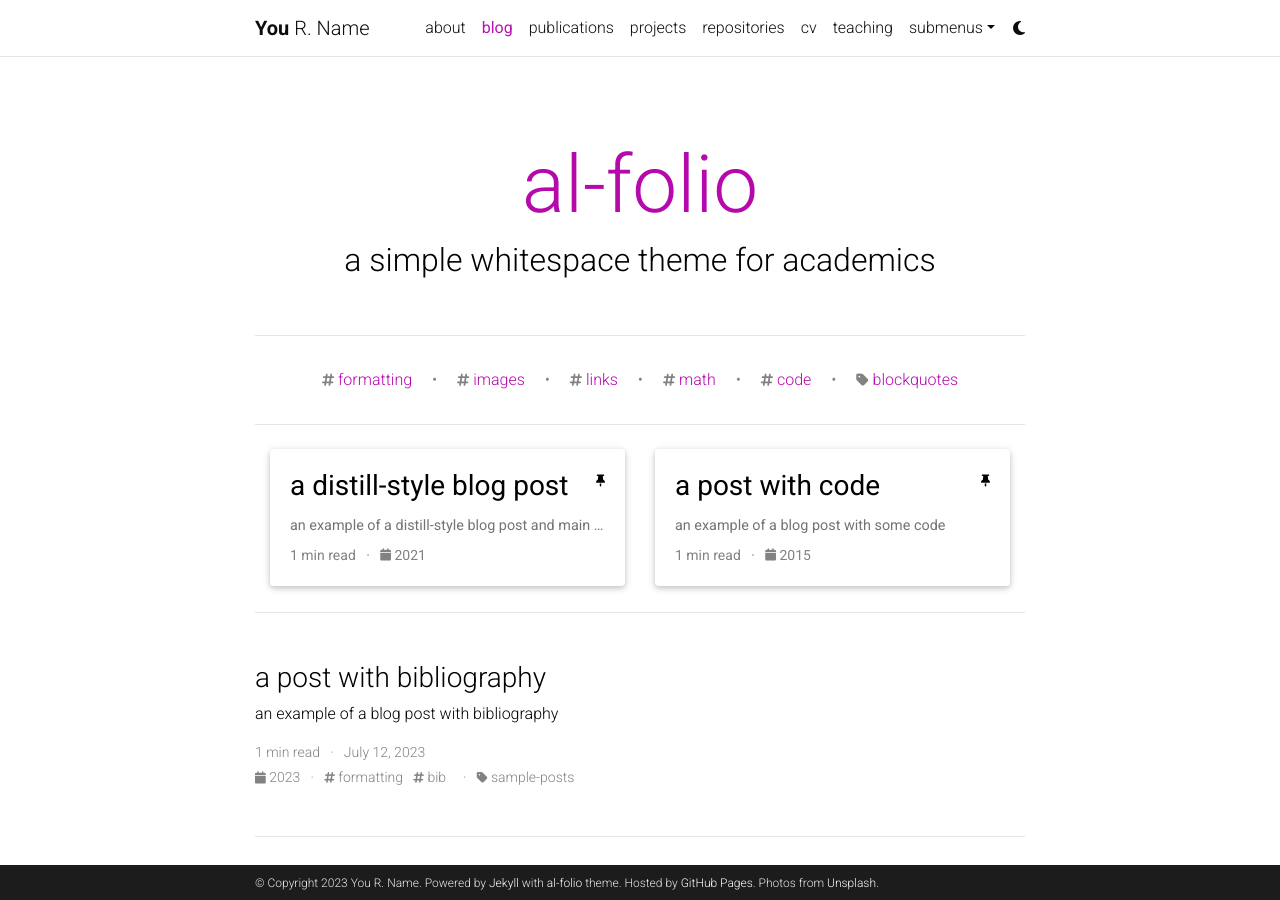
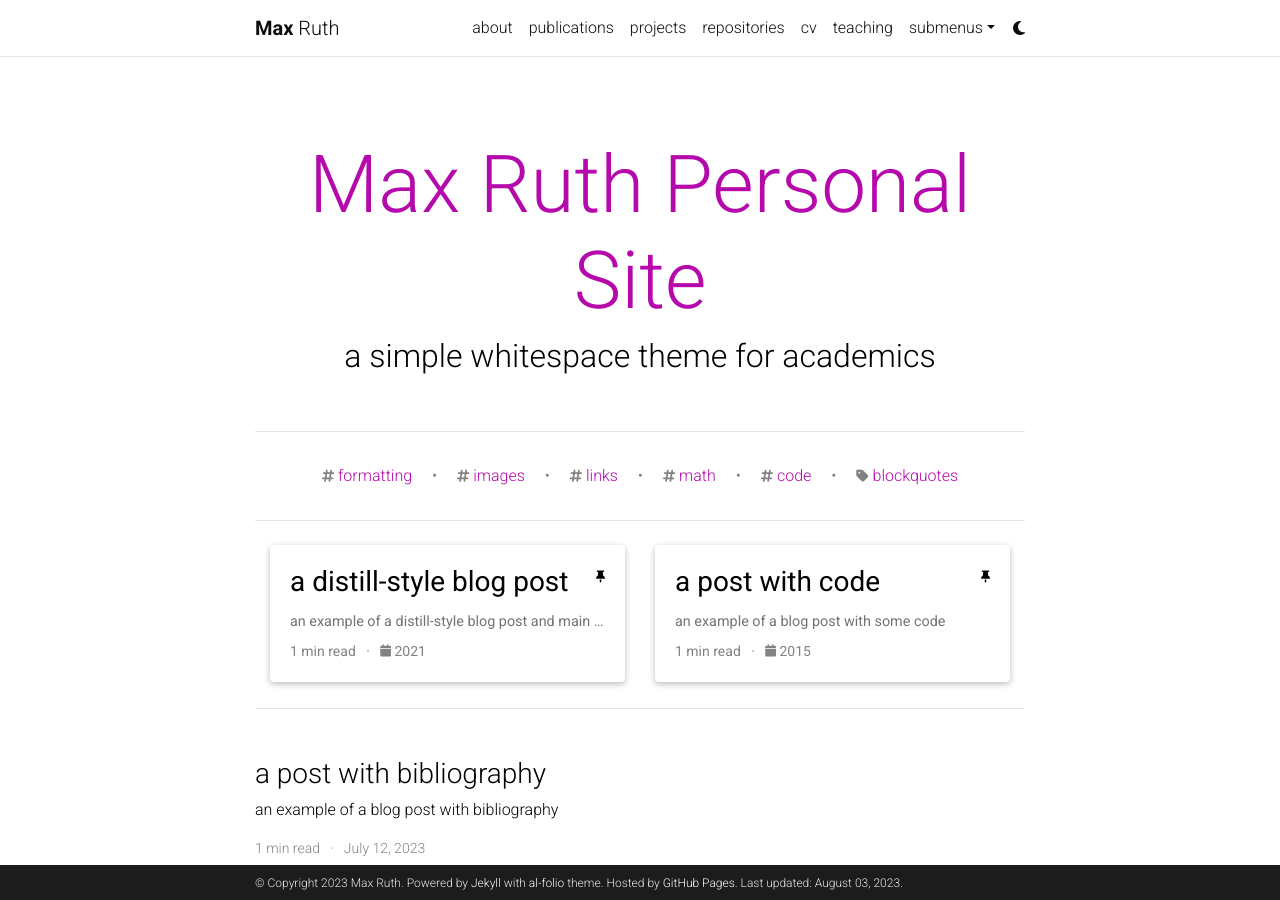
Before and after one commit to maxeruth/maxeruth.github.io, a Jekyll site: the page built from blog/index.html, in a window 1280 px wide and 900 px high. Built offline with Jekyll 4.4.1, drawn with Linux system fonts in a browser that asks for light colours; the list of posts is cut into pages by our own code; comment, search, counter and statistics services are not loaded; a style sheet for code colours, icons or effects is not loaded.

Commit message:
Update _config.yml

```diff
--- a/_config.yml
+++ b/_config.yml
@@ -3,24 +3,23 @@
 # -----------------------------------------------------------------------------
 
 title: blank # the website title (if blank, full name will be used instead)
-first_name: You
-middle_name: R.
-last_name: Name
-email: you@example.com
+first_name: Max
+middle_name:
+last_name: Ruth
+email: mer335@cornell.edu
 description: > # the ">" symbol means to ignore newlines until "footer_text:"
   A simple, whitespace theme for academics. Based on [*folio](https://github.com/bogoli/-folio) design.
 footer_text: >
   Powered by <a href="https://jekyllrb.com/" target="_blank">Jekyll</a> with <a href="https://github.com/alshedivat/al-folio">al-folio</a> theme.
   Hosted by <a href="https://pages.github.com/" target="_blank">GitHub Pages</a>.
-  Photos from <a href="https://unsplash.com" target="_blank">Unsplash</a>.
-keywords: jekyll, jekyll-theme, academic-website, portfolio-website  # add your own keywords or leave empty
+keywords:   # add your own keywords or leave empty
 
 lang: en # the language of your site (for example: en, fr, cn, ru, etc.)
 icon: ⚛️  # the emoji used as the favicon (alternatively, provide image name in /assets/img/)
 
-url: https://alshedivat.github.io # the base hostname & protocol for your site
-baseurl: /al-folio # the subpath of your site, e.g. /blog/
-last_updated: false # set to true if you want to display last updated in the footer
+url: https://maxeruth.github.io # the base hostname & protocol for your site
+baseurl:  # the subpath of your site, e.g. /blog/
+last_updated: true # set to true if you want to display last updated in the footer
 impressum_path:  # set to path to include impressum link in the footer, use the same path as permalink in a page, helps to conform with EU GDPR
 
 # -----------------------------------------------------------------------------
@@ -71,16 +70,16 @@
 # Social integration
 # -----------------------------------------------------------------------------
 
-github_username: # your GitHub user name
-gitlab_username: # your GitLab user name
+github_username: maxeruth # your GitHub user name
+gitlab_username: maxeruth # your GitLab user name
 twitter_username: # your Twitter handle
 mastodon_username: # your mastodon instance+username in the format instance.tld/@username
 linkedin_username: # your LinkedIn user name
 telegram_username: # your Telegram user name
-scholar_userid: # your Google Scholar ID
+scholar_userid: nC4rht4AAAAJ # your Google Scholar ID
 semanticscholar_id: # your Semantic Scholar ID
 whatsapp_number: # your WhatsApp number (full phone number in international format. Omit any zeroes, brackets, or dashes when adding the phone number in international format.)
-orcid_id: # your ORCID ID
+orcid_id: 0000-0003-1179-2472 # your ORCID ID
 medium_username: # your Medium username
 quora_username: # your Quora username
 publons_id: # your ID on Publons
@@ -107,7 +106,7 @@
 zotero_username: # your zotero username
 
 contact_note: >
-  You can even add a little note about which of these is the best way to reach you.
+#  You can even add a little note about which of these is the best way to reach you.
 
 # -----------------------------------------------------------------------------
 # Analytics and search engine verification
@@ -123,8 +122,8 @@
 # Blog
 # -----------------------------------------------------------------------------
 
-blog_name: al-folio # blog_name will be displayed in your blog page
-blog_nav_title: blog # your blog must have a title for it to be displayed in the nav bar
+blog_name: Max Ruth Personal Site # blog_name will be displayed in your blog page
+blog_nav_title:  # your blog must have a title for it to be displayed in the nav bar
 blog_description: a simple whitespace theme for academics
 permalink: /blog/:year/:title/
 
```
